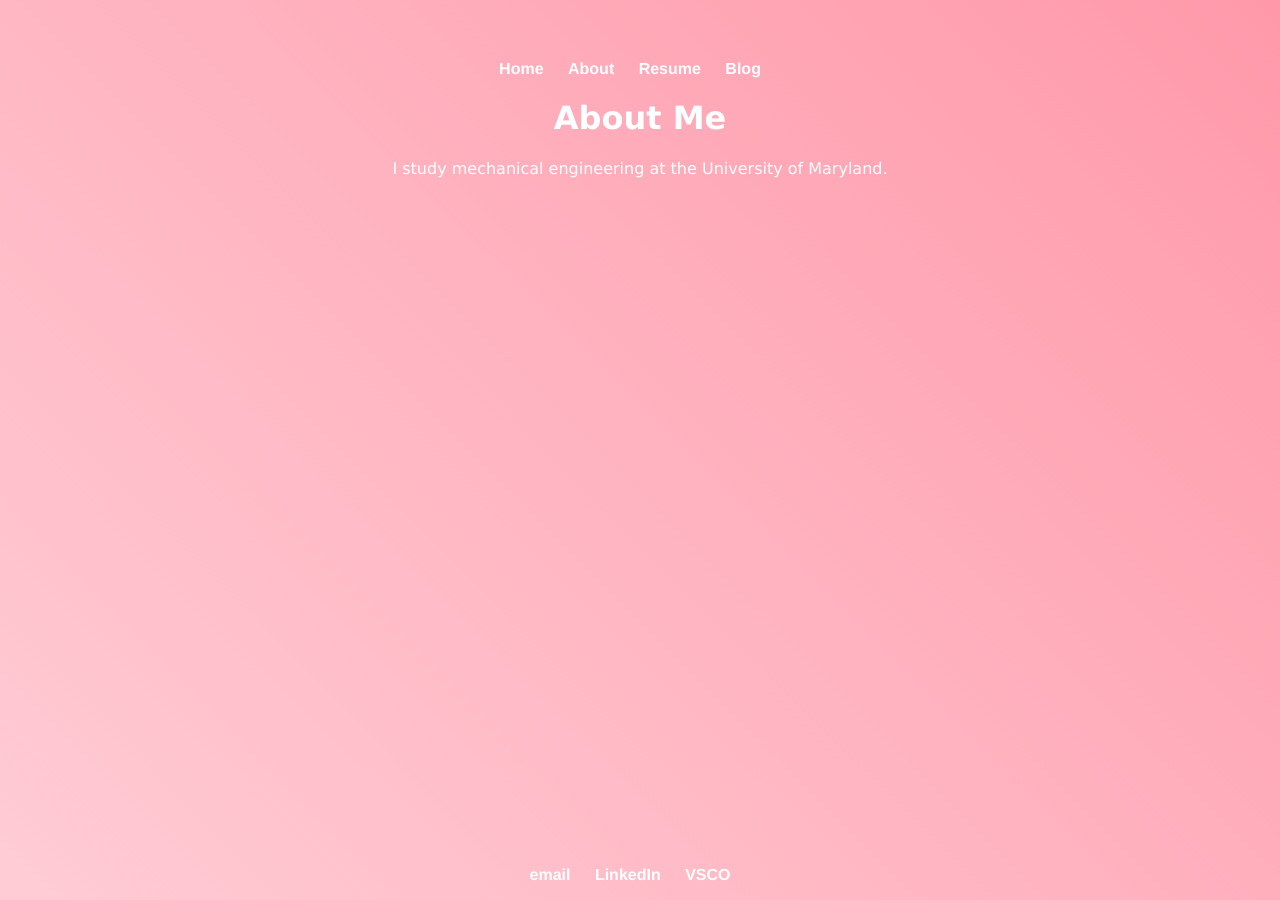
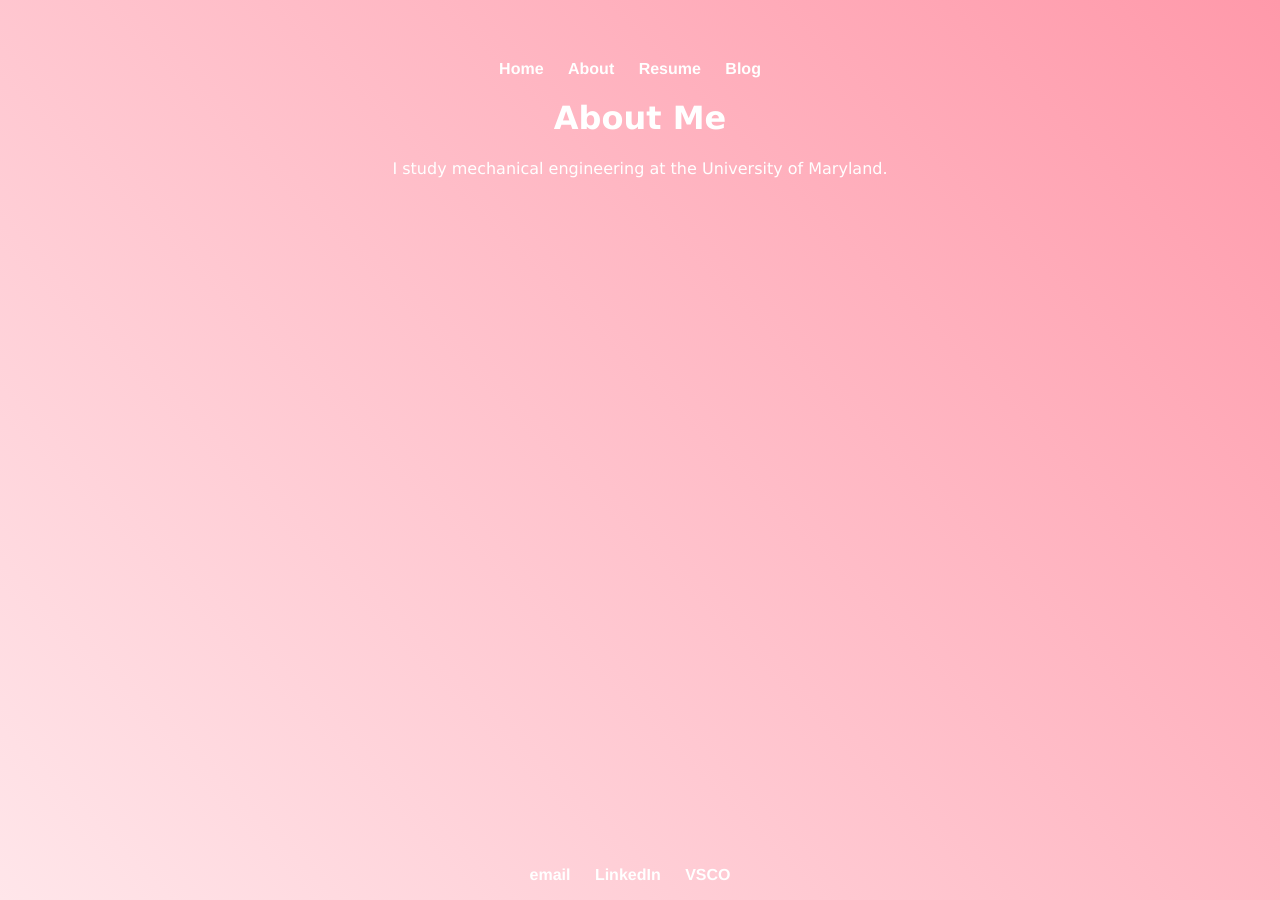
Before and after one commit to katherinekemp/katherinekemp.github.io, a Jekyll site: the page built from about/index.html, in a window 1280 px wide. Built offline with Jekyll 4.4.1, drawn with Linux system fonts in a browser that asks for light colours.

Commit message:
Update default.html

```diff
--- a/_layouts/default.html
+++ b/_layouts/default.html
@@ -8,7 +8,7 @@
 				height: 100%;
 			}
 			body {
-				background-image: linear-gradient(45deg, #ffccd5, #ff99aa);
+				background-image: linear-gradient(45deg, #ffe6ea, #ff99aa);
 				background-repeat: no repeat;
 				color: white;
 				font-family: verdana;
```
